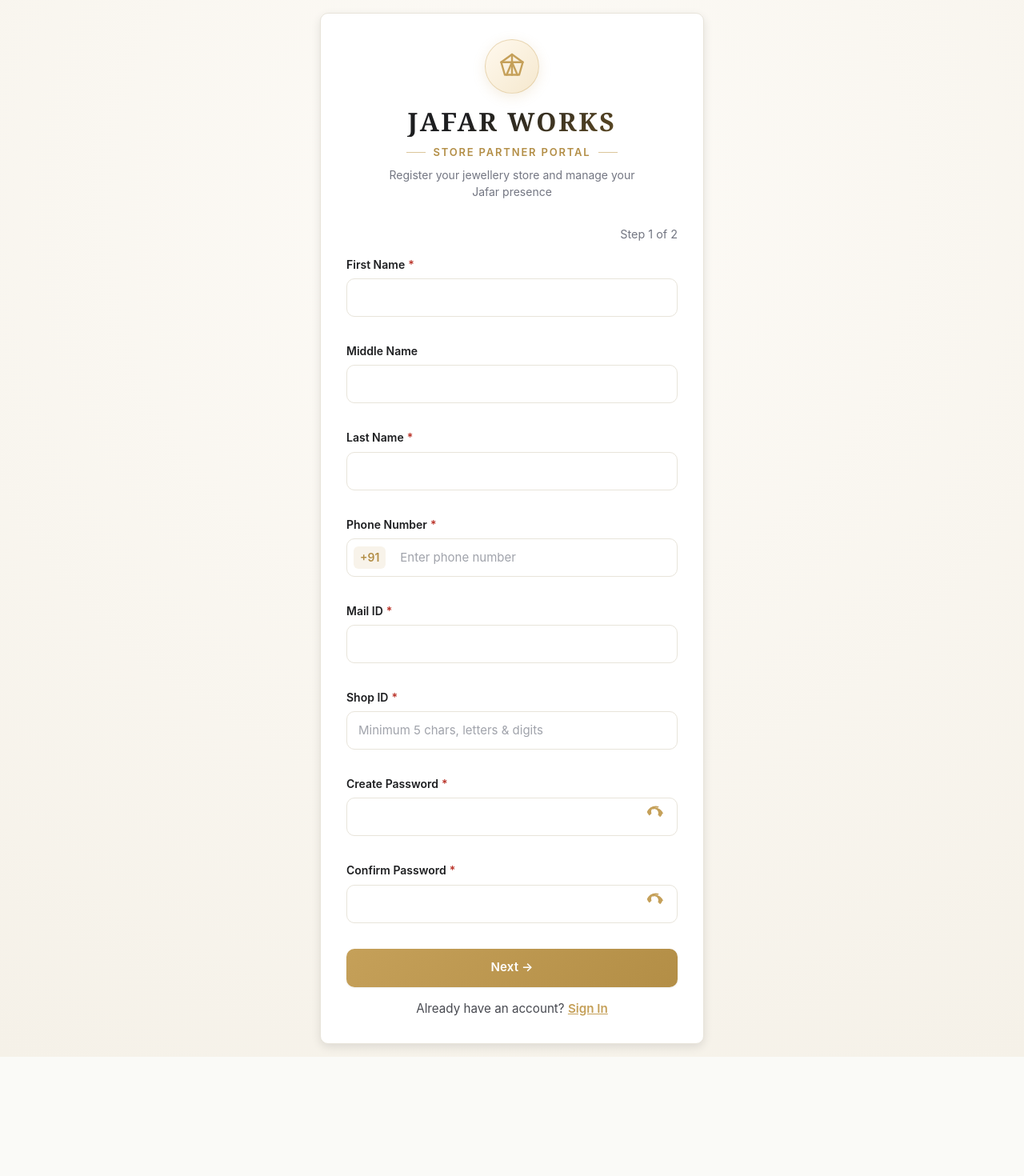
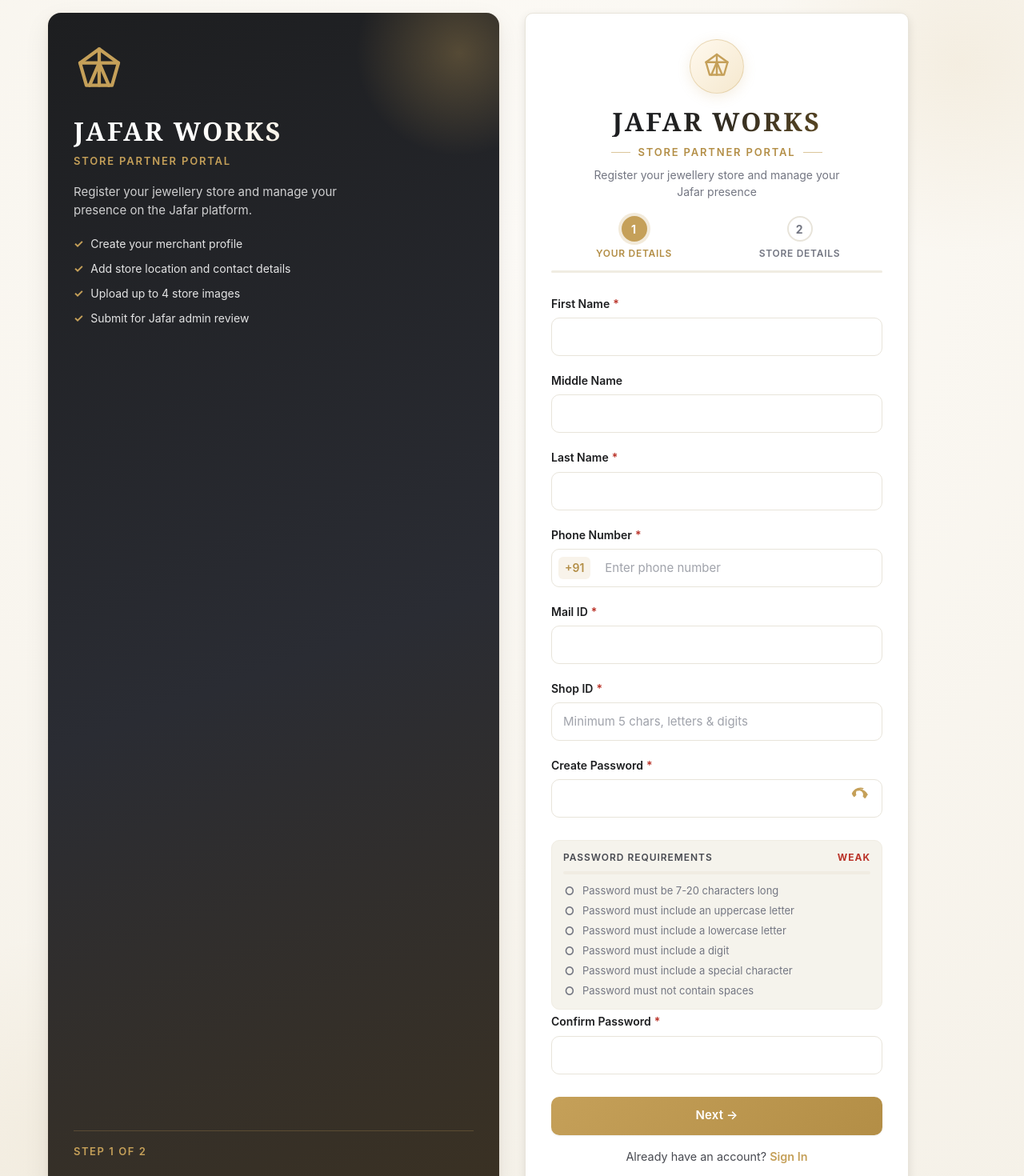
Before and after one commit to sameer021000/Jafar, a React (Create React App) app in the folder frontend/JafarsShop/: page /signup in a window 1280 px wide. Shown: the top 1470 px of the page at 80% size. Before the commit the page ends 1321 px from the top, so only its background shows below. Built offline with nearby package versions, Linux system fonts and the light colour scheme.

Commit message:
Phase-6 JafarsShop, OpenCode. Modified : PasswordRules.jsx, SignUp folder

```diff
--- a/frontend/JafarsShop/src/Components/Common/PasswordRules/PasswordRules.jsx
+++ b/frontend/JafarsShop/src/Components/Common/PasswordRules/PasswordRules.jsx
@@ -1,7 +1,7 @@
 // PasswordRules.jsx
 // Live password rule checklist with a strength meter.
 import React from 'react';
-import { getPasswordChecks } from '../../Utils/Validation';
+import { getPasswordChecks } from '../../../Utils/Validation';
 import './PasswordRules.css';
 
 /**
@@ -43,7 +43,7 @@ export default function PasswordRules({ value, id }) {
           <li
             key={check.id}
             className={`password-rules__item ${check.passed ? 'password-rules__item--passed' : ''}`}
-            aria-checked={check.passed}
+            data-checked={check.passed}
           >
             <span className="password-rules__icon" aria-hidden="true">
               {check.passed ? '✓' : '○'}
--- a/frontend/JafarsShop/src/Components/SignUpScreen/SignUpScreen.css
+++ b/frontend/JafarsShop/src/Components/SignUpScreen/SignUpScreen.css
@@ -1,47 +1,265 @@
-/* SignUpScreen.css */
+/* SignUpScreen.css — Split-screen luxury registration layout */
 
 .signup-screen-container {
   min-height: 100vh;
   display: flex;
   align-items: center;
   justify-content: center;
-  background: var(--color-bg-radial, radial-gradient(circle at top left, var(--color-gold-light), var(--color-bg-main)));
-  padding: 1rem;
+  padding: 2rem 1rem;
+  background: var(--color-bg-radial);
+  position: relative;
+  overflow: hidden;
+}
+
+/* Ambient background glow */
+.signup-screen-container::before {
+  content: '';
+  position: absolute;
+  top: -160px;
+  right: -160px;
+  width: 480px;
+  height: 480px;
+  border-radius: var(--radius-full);
+  background: radial-gradient(circle, rgba(197, 160, 89, 0.10) 0%, rgba(197, 160, 89, 0) 70%);
+  pointer-events: none;
+}
+
+.signup-screen-container::after {
+  content: '';
+  position: absolute;
+  bottom: -180px;
+  left: -180px;
+  width: 520px;
+  height: 520px;
+  border-radius: var(--radius-full);
+  background: radial-gradient(circle, rgba(197, 160, 89, 0.07) 0%, rgba(197, 160, 89, 0) 70%);
+  pointer-events: none;
+}
+
+.signup-layout {
+  width: 100%;
+  max-width: 1160px;
+  display: grid;
+  grid-template-columns: 1fr 1fr;
+  gap: 2rem;
+  align-items: stretch;
+  position: relative;
+  z-index: 1;
+}
+
+/* ---------- Showcase panel ---------- */
+.signup-showcase {
+  display: flex;
+  flex-direction: column;
+  justify-content: space-between;
+  background: linear-gradient(160deg, #1D1E20 0%, #2A2C33 55%, #3A3123 100%);
+  border-radius: var(--radius-lg);
+  box-shadow: var(--shadow-lg);
+  padding: 2.5rem 2rem;
+  color: var(--color-text-inverse);
+  position: relative;
+  overflow: hidden;
+}
+
+.signup-showcase::before {
+  content: '';
+  position: absolute;
+  top: -80px;
+  right: -80px;
+  width: 260px;
+  height: 260px;
+  border-radius: var(--radius-full);
+  background: radial-gradient(circle, rgba(197, 160, 89, 0.32) 0%, rgba(197, 160, 89, 0) 70%);
+  pointer-events: none;
+}
+
+.signup-showcase__emblem {
+  width: 64px;
+  height: 64px;
+  color: var(--color-gold-primary);
+  margin-bottom: 1.25rem;
+}
+
+.signup-showcase__emblem svg {
+  width: 100%;
+  height: 100%;
+}
+
+.signup-showcase__title {
+  font-family: var(--font-serif);
+  font-size: 2rem;
+  font-weight: 700;
+  letter-spacing: 0.08em;
+  text-transform: uppercase;
+  margin: 0 0 0.25rem;
+  color: var(--color-text-inverse);
+  background: linear-gradient(135deg, #FFFFFF 30%, #EEDBBA 100%);
+  -webkit-background-clip: text;
+  background-clip: text;
+  -webkit-text-fill-color: transparent;
+}
+
+.signup-showcase__subtitle {
+  font-size: 0.8125rem;
+  font-weight: 600;
+  text-transform: uppercase;
+  letter-spacing: 0.14em;
+  color: var(--color-gold-primary);
+  margin-bottom: 1rem;
+}
+
+.signup-showcase__copy {
+  font-size: 0.9375rem;
+  line-height: 1.55;
+  color: rgba(255, 255, 255, 0.78);
+  margin-bottom: 1.25rem;
+  max-width: 340px;
+}
+
+.signup-showcase__list {
+  list-style: none;
+  padding: 0;
+  margin: 0 0 1.5rem;
+  display: flex;
+  flex-direction: column;
+  gap: 0.625rem;
+  color: rgba(255, 255, 255, 0.88);
+  font-size: 0.875rem;
+}
+
+.signup-showcase__list li::before {
+  content: '✓ ';
+  color: var(--color-gold-primary);
+  font-weight: 700;
+  margin-right: 0.35rem;
+}
+
+.signup-showcase__step {
+  margin-top: auto;
+  font-size: 0.8125rem;
+  font-weight: 600;
+  letter-spacing: 0.12em;
+  text-transform: uppercase;
+  color: var(--color-gold-primary);
+  padding-top: 1rem;
+  border-top: 1px solid rgba(197, 160, 89, 0.25);
+}
+
+/* ---------- Form panel ---------- */
+.signup-form-panel {
+  display: flex;
+  align-items: stretch;
 }
 
 .signup-card {
-  background: var(--color-surface);
+  width: 100%;
+  background-color: var(--color-surface);
   border: 1px solid var(--color-border);
-  border-radius: var(--radius-md);
-  box-shadow: 0 4px 12px rgba(0, 0, 0, 0.1);
-  padding: 2rem;
-  max-width: 480px;
-  width: 100%;
-  animation: fadeIn 0.4s ease-out;
+  border-radius: var(--radius-lg);
+  box-shadow: var(--shadow-card);
+  padding: 2rem 1.75rem;
+  animation: signupCardFadeIn 0.45s cubic-bezier(0.16, 1, 0.3, 1);
+  display: flex;
+  flex-direction: column;
 }
 
-@keyframes fadeIn {
-  from { opacity: 0; transform: translateY(10px); }
-  to { opacity: 1; transform: translateY(0); }
+@keyframes signupCardFadeIn {
+  from {
+    opacity: 0;
+    transform: translateY(14px);
+  }
+  to {
+    opacity: 1;
+    transform: translateY(0);
+  }
 }
 
-.signup-step-indicator {
-  margin-bottom: 1rem;
-  font-size: 0.9rem;
-  color: var(--color-text-muted);
-  text-align: right;
+.signup-card .brand-header {
+  margin-bottom: 1.25rem;
+}
+
+/* Step transition */
+.signup-step {
+  animation: signUpStepIn 0.35s cubic-bezier(0.16, 1, 0.3, 1);
+}
+
+@keyframes signUpStepIn {
+  from {
+    opacity: 0;
+    transform: translateX(14px);
+  }
+  to {
+    opacity: 1;
+    transform: translateX(0);
+  }
 }
 
 .signup-form {
   display: flex;
   flex-direction: column;
-  gap: 1rem;
+  gap: 0.25rem;
+  margin-top: 0.25rem;
+}
+
+.signup-form .primary-button {
+  width: 100%;
   margin-top: 0.5rem;
 }
 
+@media (prefers-reduced-motion: reduce) {
+  .signup-card,
+  .signup-step {
+    animation: none !important;
+  }
+}
+
+/* Second-step helpers */
+.phase2-actions {
+  display: flex;
+  gap: 0.75rem;
+  align-items: stretch;
+  margin-top: 0.75rem;
+}
+
+.phase2-actions .secondary-button {
+  flex: 0 0 auto;
+  min-height: 48px;
+  padding: 0 1.25rem;
+  border: 2px solid var(--color-gold-primary);
+  color: var(--color-gold-primary);
+  background: transparent;
+  border-radius: var(--radius-md);
+  font-weight: 600;
+  cursor: pointer;
+  transition: background-color var(--transition-fast), color var(--transition-fast), border-color var(--transition-fast);
+}
+
+.phase2-actions .secondary-button:hover {
+  background: var(--color-gold-primary);
+  color: var(--color-text-inverse);
+}
+
+.phase2-actions__primary {
+  flex: 1;
+}
+
+/* Notice */
+.submit-notice {
+  margin-top: 0.875rem;
+  padding: 0.75rem 0.875rem;
+  background: var(--color-success-bg);
+  color: var(--color-success);
+  border: 1px solid var(--color-success-border);
+  border-left: 4px solid var(--color-success);
+  border-radius: var(--radius-md);
+  font-size: 0.875rem;
+  line-height: 1.4;
+}
+
+/* Sign-in link */
 .signin-link {
   margin-top: 1rem;
-  font-size: 0.95rem;
+  font-size: 0.9rem;
   text-align: center;
   color: var(--color-text-secondary);
 }
@@ -52,36 +270,39 @@
   color: var(--color-gold-primary);
   cursor: pointer;
   font-weight: 600;
-  text-decoration: underline;
+  text-decoration: none;
   padding: 0;
+  transition: color var(--transition-fast);
 }
 
 .link-button:hover {
   color: var(--color-gold-hover);
+  text-decoration: underline;
 }
 
-/* Secondary button used for Back navigation */
-.secondary-button {
-  background: transparent;
-  border: 2px solid var(--color-gold-primary);
-  color: var(--color-gold-primary);
-  border-radius: var(--radius-sm);
-  padding: 0.5rem 1rem;
-  font-weight: 600;
-  cursor: pointer;
-  transition: var(--transition-fast);
-}
-.secondary-button:hover {
-  background: var(--color-gold-primary);
-  color: #fff;
+/* Responsive */
+@media (max-width: 960px) {
+  .signup-layout {
+    grid-template-columns: 1fr;
+    max-width: 560px;
+  }
+
+  /* Hide the decorative panel; header carries the brand on mobile */
+  .signup-showcase {
+    display: none;
+  }
+
+  .signup-screen-container {
+    align-items: flex-start;
+  }
 }
 
-/* Notice displayed after successful (honest) submission */
-.submit-notice {
-  margin-top: 0.75rem;
-  padding: 0.75rem;
-  background: var(--color-success);
-  color: #fff;
-  border-radius: var(--radius-sm);
-  font-size: 0.9rem;
+@media (max-width: 480px) {
+  .signup-screen-container {
+    padding: 1rem 0.75rem;
+  }
+
+  .signup-card {
+    padding: 1.5rem 1.125rem;
+  }
 }
--- a/frontend/JafarsShop/src/Components/SignUpScreen/SignUpScreen.jsx
+++ b/frontend/JafarsShop/src/Components/SignUpScreen/SignUpScreen.jsx
@@ -1,5 +1,5 @@
 // SignUpScreen.jsx
-// Phase 1 – Personal Information & Credentials for JafarsShop sign‑up flow.
+// Two-phase registration flow for JafarsShop (Split-screen luxury layout).
 import React, { useState } from 'react';
 import BrandHeader from '../Common/BrandHeader/BrandHeader';
 import PrimaryButton from '../Common/PrimaryButton/PrimaryButton';
@@ -27,16 +27,18 @@ import {
 import FormTextArea from '../Common/FormTextArea/FormTextArea';
 import FormSelect from '../Common/FormSelect/FormSelect';
 import ImageUpload from '../Common/ImageUpload/ImageUpload';
+import PasswordRules from '../Common/PasswordRules/PasswordRules';
+import ProgressSteps from '../Common/ProgressSteps/ProgressSteps';
 
 /**
- * SignUpScreen renders the first half of the two‑phase registration form.
+ * SignUpScreen renders the store sign-up flow in two phases.
  * @param {{ onNavigate: (screen: string) => void }} props
  */
 export default function SignUpScreen({ onNavigate }) {
-  // ---- Phase control (only Phase 1 UI is rendered here) ----
+  // ---- Phase control ----
   const [phase, setPhase] = useState(1);
 
-  // ---- Form state ----
+  // ---- Phase 1 state ----
   const [values, setValues] = useState({
     firstName: '',
     middleName: '',
@@ -59,7 +61,7 @@ export default function SignUpScreen({ onNavigate }) {
     confirmPassword: '',
   });
 
-  // ---- Phase‑2 state ----
+  // ---- Phase 2 state ----
   const [phase2, setPhase2] = useState({
     shopName: '',
     shopDescription: '',
@@ -84,6 +86,7 @@ export default function SignUpScreen({ onNavigate }) {
   const [images, setImages] = useState([]);
   const [isSubmitting, setIsSubmitting] = useState(false);
   const [submitNotice, setSubmitNotice] = useState('');
+
   // ---- Helpers ----
   const handleChange = (field) => (e) => {
     const val = e.target.value;
@@ -91,7 +94,6 @@ export default function SignUpScreen({ onNavigate }) {
     setErrors((prev) => ({ ...prev, [field]: '' }));
   };
 
-  // ---- Phase‑2 helpers ----
   const handlePhase2Change = (field) => (e) => {
     const val = e.target.value;
     setPhase2((prev) => ({ ...prev, [field]: val }));
@@ -100,6 +102,35 @@ export default function SignUpScreen({ onNavigate }) {
 
   const handleBack = () => {
     setPhase(1);
+  };
+
+  const runValidation = () => {
+    const newErrors = {};
+    const f = validateFirstName(values.firstName);
+    if (!f.isValid) newErrors.firstName = f.error;
+    const m = validateMiddleName(values.middleName);
+    if (!m.isValid) newErrors.middleName = m.error;
+    const l = validateLastName(values.lastName);
+    if (!l.isValid) newErrors.lastName = l.error;
+    const p = validatePhone(values.phone);
+    if (!p.isValid) newErrors.phone = p.error;
+    const e = validateEmail(values.email);
+    if (!e.isValid) newErrors.email = e.error;
+    const s = validateShopId(values.shopId);
+    if (!s.isValid) newErrors.shopId = s.error;
+    const pw = validatePassword(values.password);
+    if (!pw.isValid) newErrors.password = pw.error;
+    const cp = validateConfirmPassword(values.confirmPassword, values.password);
+    if (!cp.isValid) newErrors.confirmPassword = cp.error;
+    setErrors(newErrors);
+    return Object.keys(newErrors).length === 0;
+  };
+
+  const handleNext = (e) => {
+    e.preventDefault();
+    if (runValidation()) {
+      setPhase(2);
+    }
   };
 
   const handleSignUp = (e) => {
@@ -122,14 +153,15 @@ export default function SignUpScreen({ onNavigate }) {
     if (Object.keys(newErrors).length === 0) {
       setIsSubmitting(true);
       setTimeout(() => {
-        setSubmitNotice('Registration details are ready. Store registration submission is not yet active — this will be enabled once the backend is live.');
+        setSubmitNotice(
+          'Registration details are ready. Store registration submission is not yet active — this will be enabled once the backend is live.'
+        );
         setIsSubmitting(false);
       }, 300);
     }
   };
 
   const indianStatesOptions = [
-    // States
     { value: 'Andhra Pradesh', label: 'Andhra Pradesh' },
     { value: 'Arunachal Pradesh', label: 'Arunachal Pradesh' },
     { value: 'Assam', label: 'Assam' },
@@ -158,7 +190,6 @@ export default function SignUpScreen({ onNavigate }) {
     { value: 'Uttar Pradesh', label: 'Uttar Pradesh' },
     { value: 'Uttarakhand', label: 'Uttarakhand' },
     { value: 'West Bengal', label: 'West Bengal' },
-    // Union Territories
     { value: 'Andaman and Nicobar Islands', label: 'Andaman and Nicobar Islands' },
     { value: 'Chandigarh', label: 'Chandigarh' },
     { value: 'Dadra and Nagar Haveli and Daman and Diu', label: 'Dadra and Nagar Haveli and Daman and Diu' },
@@ -168,46 +199,136 @@ export default function SignUpScreen({ onNavigate }) {
     { value: 'Lakshadweep', label: 'Lakshadweep' },
     { value: 'Puducherry', label: 'Puducherry' },
   ];
-  const runValidation = () => {
-    const newErrors = {};
-    const f = validateFirstName(values.firstName);
-    if (!f.isValid) newErrors.firstName = f.error;
-    const m = validateMiddleName(values.middleName);
-    if (!m.isValid) newErrors.middleName = m.error;
-    const l = validateLastName(values.lastName);
-    if (!l.isValid) newErrors.lastName = l.error;
-    const p = validatePhone(values.phone);
-    if (!p.isValid) newErrors.phone = p.error;
-    const e = validateEmail(values.email);
-    if (!e.isValid) newErrors.email = e.error;
-    const s = validateShopId(values.shopId);
-    if (!s.isValid) newErrors.shopId = s.error;
-    const pw = validatePassword(values.password);
-    if (!pw.isValid) newErrors.password = pw.error;
-    const cp = validateConfirmPassword(values.confirmPassword, values.password);
-    if (!cp.isValid) newErrors.confirmPassword = cp.error;
-    setErrors(newErrors);
-    return Object.keys(newErrors).length === 0;
-  };
 
-  const handleNext = (e) => {
-    e.preventDefault();
-    if (runValidation()) {
-      // In a full implementation we would advance to Phase 2.
-      // For now we keep Phase 1 visible – the next phase will be added later.
-      setPhase(2);
-    }
-  };
+  const progressSteps = [
+    { label: 'Your Details' },
+    { label: 'Store Details' },
+  ];
 
-  // Render Phase 2 UI when phase === 2
-  if (phase === 2) {
   return (
     <div className="signup-screen-container">
+      <div className="signup-layout">
+        {/* Decorative showcase panel (desktop only) */}
+        <aside className="signup-showcase" aria-hidden="true">
+          <div className="signup-showcase__emblem">
+            <svg viewBox="0 0 24 24" fill="none" stroke="currentColor" strokeWidth="1.6" strokeLinecap="round" strokeLinejoin="round">
+              <polygon points="12 2 21 8.5 18 19 6 19 3 8.5 12 2" />
+              <line x1="12" y1="2" x2="12" y2="19" />
+              <line x1="3" y1="8.5" x2="21" y2="8.5" />
+              <line x1="7.5" y1="19" x2="12" y2="8.5" />
+              <line x1="16.5" y1="19" x2="12" y2="8.5" />
+            </svg>
+          </div>
+          <h2 className="signup-showcase__title">Jafar Works</h2>
+          <p className="signup-showcase__subtitle">Store Partner Portal</p>
+          <p className="signup-showcase__copy">
+            Register your jewellery store and manage your presence on the Jafar platform.
+          </p>
+          <ul className="signup-showcase__list">
+            <li>Create your merchant profile</li>
+            <li>Add store location and contact details</li>
+            <li>Upload up to 4 store images</li>
+            <li>Submit for Jafar admin review</li>
+          </ul>
+          <div className="signup-showcase__step">
+            Step {phase} of 2
+          </div>
+        </aside>
+
+        {/* Form panel */}
+        <section className="signup-form-panel">
           <div className="signup-card">
             <BrandHeader />
-          <div className="signup-step-indicator">Step 2 of 2</div>
+            <ProgressSteps steps={progressSteps} current={phase - 1} />
+
+            <div className="signup-step" key={phase}>
+              {phase === 1 ? (
+                <form className="signup-form" onSubmit={handleNext} noValidate>
+                  {errors.global && <ErrorAlert message={errors.global} />}
+
+                  <FormInput
+                    id="firstName"
+                    label="First Name"
+                    value={values.firstName}
+                    onChange={handleChange('firstName')}
+                    required
+                    preventSpaces
+                    error={errors.firstName}
+                  />
+                  <FormInput
+                    id="middleName"
+                    label="Middle Name"
+                    value={values.middleName}
+                    onChange={handleChange('middleName')}
+                    preventSpaces
+                    error={errors.middleName}
+                  />
+                  <FormInput
+                    id="lastName"
+                    label="Last Name"
+                    value={values.lastName}
+                    onChange={handleChange('lastName')}
+                    required
+                    preventSpaces
+                    error={errors.lastName}
+                  />
+                  <PhoneInput
+                    id="phone"
+                    label="Phone Number"
+                    value={values.phone}
+                    onChange={handleChange('phone')}
+                    required
+                    error={errors.phone}
+                  />
+                  <FormInput
+                    id="email"
+                    label="Mail ID"
+                    type="email"
+                    value={values.email}
+                    onChange={handleChange('email')}
+                    required
+                    error={errors.email}
+                  />
+                  <FormInput
+                    id="shopId"
+                    label="Shop ID"
+                    value={values.shopId}
+                    onChange={handleChange('shopId')}
+                    required
+                    preventSpaces
+                    error={errors.shopId}
+                    placeholder="Minimum 5 chars, letters & digits"
+                  />
+                  <PasswordInput
+                    id="password"
+                    label="Create Password"
+                    value={values.password}
+                    onChange={handleChange('password')}
+                    required
+                    preventSpaces
+                    autoComplete="new-password"
+                    error={errors.password}
+                  />
+                  <PasswordRules value={values.password} id="password-rules" />
+                  <FormInput
+                    id="confirmPassword"
+                    label="Confirm Password"
+                    type="password"
+                    value={values.confirmPassword}
+                    onChange={handleChange('confirmPassword')}
+                    required
+                    preventSpaces
+                    autoComplete="new-password"
+                    error={errors.confirmPassword}
+                  />
+                  <PrimaryButton type="submit" isLoading={false} loadingLabel="Processing...">
+                    Next →
+                  </PrimaryButton>
+                </form>
+              ) : (
+                <form className="signup-form" onSubmit={handleSignUp} noValidate>
                   {phase2Errors.global && <ErrorAlert message={phase2Errors.global} />}
-          <form className="signup-form" onSubmit={handleSignUp} noValidate>
+
                   <FormInput
                     id="shopName"
                     label="Shop Name"
@@ -282,13 +403,19 @@ export default function SignUpScreen({ onNavigate }) {
                     required
                   />
                   {submitNotice && <p className="submit-notice">{submitNotice}</p>}
-            <div className="phase2-actions" style={{ display: 'flex', gap: '0.5rem', marginTop: '1rem' }}>
-              <button type="button" className="secondary-button" onClick={handleBack}>← Back</button>
+                  <div className="phase2-actions" style={{ display: 'flex', gap: '0.75rem', marginTop: '0.5rem' }}>
+                    <button type="button" className="secondary-button" onClick={handleBack}>
+                      ← Back
+                    </button>
+                    <div className="phase2-actions__primary">
                       <PrimaryButton type="submit" isLoading={isSubmitting} loadingLabel="Submitting...">
                         Submit Registration
                       </PrimaryButton>
                     </div>
+                  </div>
                 </form>
+              )}
+
               <p className="signin-link">
                 Already have an account?{' '}
                 <button type="button" className="link-button" onClick={() => onNavigate('signin')}>
@@ -297,100 +424,7 @@ export default function SignUpScreen({ onNavigate }) {
               </p>
             </div>
           </div>
-    );
-  }
-
-  return (
-    <div className="signup-screen-container">
-      <div className="signup-card">
-        <BrandHeader />
-        <div className="signup-step-indicator">Step 1 of 2</div>
-        {/* Global error banner placeholder – can be used for server‑side errors */}
-        {errors.global && <ErrorAlert message={errors.global} />}
-        <form className="signup-form" onSubmit={handleNext} noValidate>
-          <FormInput
-            id="firstName"
-            label="First Name"
-            value={values.firstName}
-            onChange={handleChange('firstName')}
-            required
-            preventSpaces
-            error={errors.firstName}
-          />
-          <FormInput
-            id="middleName"
-            label="Middle Name"
-            value={values.middleName}
-            onChange={handleChange('middleName')}
-            preventSpaces
-            error={errors.middleName}
-          />
-          <FormInput
-            id="lastName"
-            label="Last Name"
-            value={values.lastName}
-            onChange={handleChange('lastName')}
-            required
-            preventSpaces
-            error={errors.lastName}
-          />
-          <PhoneInput
-            id="phone"
-            label="Phone Number"
-            value={values.phone}
-            onChange={handleChange('phone')}
-            required
-            error={errors.phone}
-          />
-          <FormInput
-            id="email"
-            label="Mail ID"
-            type="email"
-            value={values.email}
-            onChange={handleChange('email')}
-            required
-            error={errors.email}
-          />
-          <FormInput
-            id="shopId"
-            label="Shop ID"
-            value={values.shopId}
-            onChange={handleChange('shopId')}
-            required
-            preventSpaces
-            error={errors.shopId}
-            placeholder="Minimum 5 chars, letters & digits"
-          />
-          <PasswordInput
-            id="password"
-            label="Create Password"
-            value={values.password}
-            onChange={handleChange('password')}
-            required
-            preventSpaces
-            autoComplete="new-password"
-            error={errors.password}
-          />
-          <PasswordInput
-            id="confirmPassword"
-            label="Confirm Password"
-            value={values.confirmPassword}
-            onChange={handleChange('confirmPassword')}
-            required
-            preventSpaces
-            autoComplete="new-password"
-            error={errors.confirmPassword}
-          />
-          <PrimaryButton type="submit" isLoading={false} loadingLabel="Processing...">
-            Next →
-          </PrimaryButton>
-        </form>
-        <p className="signin-link">
-          Already have an account?{' '}
-          <button type="button" className="link-button" onClick={() => onNavigate('signin')}>
-            Sign In
-          </button>
-        </p>
+        </section>
       </div>
     </div>
   );
```
Lines whose indentation alone changed are shown as unchanged.
